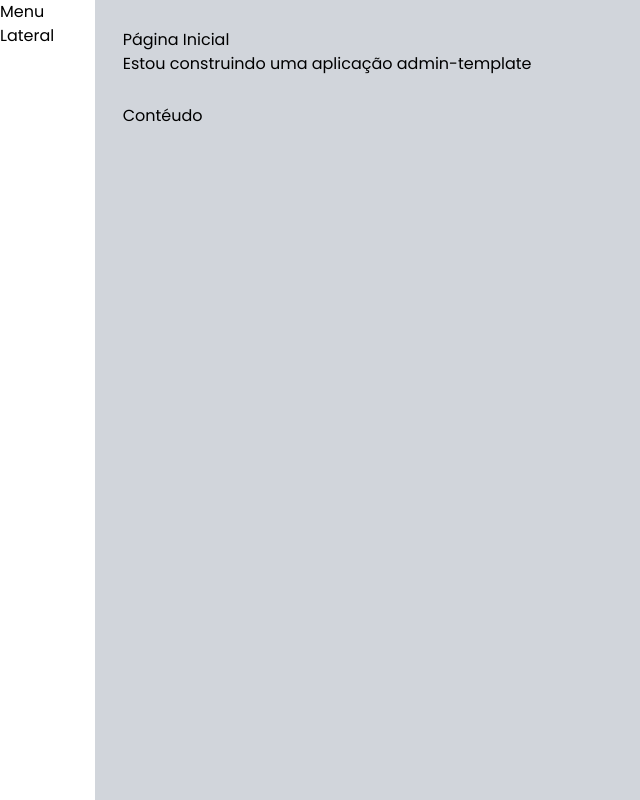
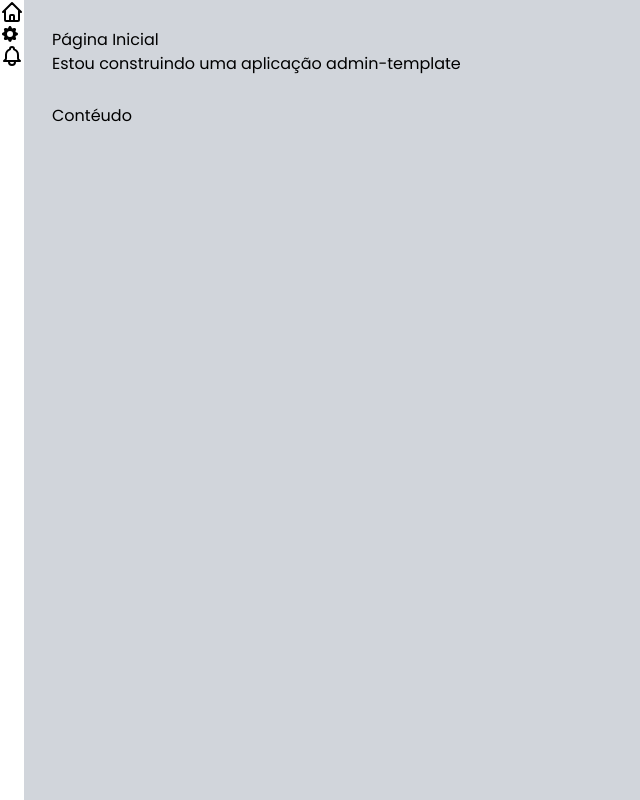
Before and after one commit to AbiezerSidonioJoseOdanacaJunior/bibi-admin, a Next.js app: page / in a window 1280 px wide. Shown: the whole page, without its empty margins (0-640 px from the left). Built offline with nearby package versions, Linux system fonts and the light colour scheme.

Commit message:
Component SideBar Icons

```diff
--- /dev/null
+++ b/components/icons/index.tsx
@@ -0,0 +1,17 @@
+export const IconHome = (
+    <svg xmlns="http://www.w3.org/2000/svg" className="h-6 w-6" fill="none" viewBox="0 0 24 24" stroke="currentColor">
+    <path strokeLinecap="round" strokeLinejoin="round" strokeWidth={2} d="M3 12l2-2m0 0l7-7 7 7M5 10v10a1 1 0 001 1h3m10-11l2 2m-2-2v10a1 1 0 01-1 1h-3m-6 0a1 1 0 001-1v-4a1 1 0 011-1h2a1 1 0 011 1v4a1 1 0 001 1m-6 0h6" />
+</svg>
+)
+
+export const IconSetting = (
+<svg xmlns="http://www.w3.org/2000/svg" className="h-5 w-5" viewBox="0 0 20 20" fill="currentColor">
+  <path fillRule="evenodd" d="M11.49 3.17c-.38-1.56-2.6-1.56-2.98 0a1.532 1.532 0 01-2.286.948c-1.372-.836-2.942.734-2.106 2.106.54.886.061 2.042-.947 2.287-1.561.379-1.561 2.6 0 2.978a1.532 1.532 0 01.947 2.287c-.836 1.372.734 2.942 2.106 2.106a1.532 1.532 0 012.287.947c.379 1.561 2.6 1.561 2.978 0a1.533 1.533 0 012.287-.947c1.372.836 2.942-.734 2.106-2.106a1.533 1.533 0 01.947-2.287c1.561-.379 1.561-2.6 0-2.978a1.532 1.532 0 01-.947-2.287c.836-1.372-.734-2.942-2.106-2.106a1.532 1.532 0 01-2.287-.947zM10 13a3 3 0 100-6 3 3 0 000 6z" clipRule="evenodd" />
+</svg>
+)
+
+export const IconBell = (
+<svg xmlns="http://www.w3.org/2000/svg" className="h-6 w-6" fill="none" viewBox="0 0 24 24" stroke="currentColor">
+  <path strokeLinecap="round" strokeLinejoin="round" strokeWidth={2} d="M15 17h5l-1.405-1.405A2.032 2.032 0 0118 14.158V11a6.002 6.002 0 00-4-5.659V5a2 2 0 10-4 0v.341C7.67 6.165 6 8.388 6 11v3.159c0 .538-.214 1.055-.595 1.436L4 17h5m6 0v1a3 3 0 11-6 0v-1m6 0H9" />
+</svg>
+)
--- /dev/null
+++ b/components/template/MenuItem.tsx
@@ -0,0 +1,13 @@
+interface MenuItemProps {
+    url: string
+    texto: string
+    icone: any
+}
+
+export default function MenuItem(props: MenuItemProps) {
+    return (
+        <li className={``}>
+            {props.icone}
+        </li>
+    )
+}
--- a/components/template/SideBar.tsx
+++ b/components/template/SideBar.tsx
@@ -1,3 +1,6 @@
+import { IconBell, IconHome, IconSetting } from "../icons/Index";
+import MenuItem from "./MenuItem";
+
 interface SideBarProps {
 
 }
@@ -5,7 +8,11 @@ interface SideBarProps {
 export default function SideBar() {
     return (
         <aside>
-            <h1>Menu Lateral</h1>
+           <ul>
+               <MenuItem url="/" texto="Início" icone={IconHome}/>
+               <MenuItem url="/config" texto="Configurações" icone={IconSetting}/>
+               <MenuItem url="/bell" texto="Notificação" icone={IconBell}/>
+           </ul>
         </aside>
     )
 }
```
